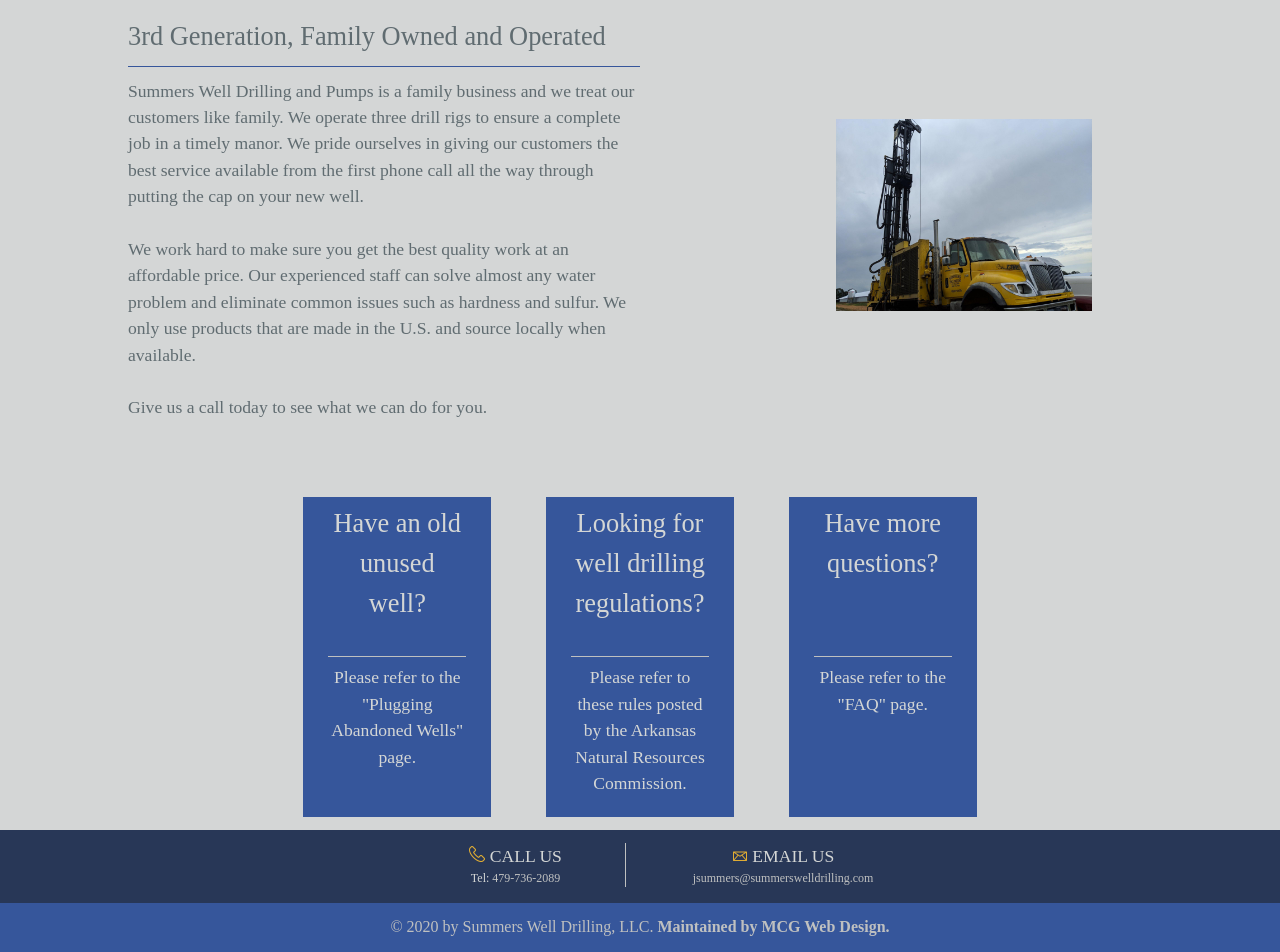
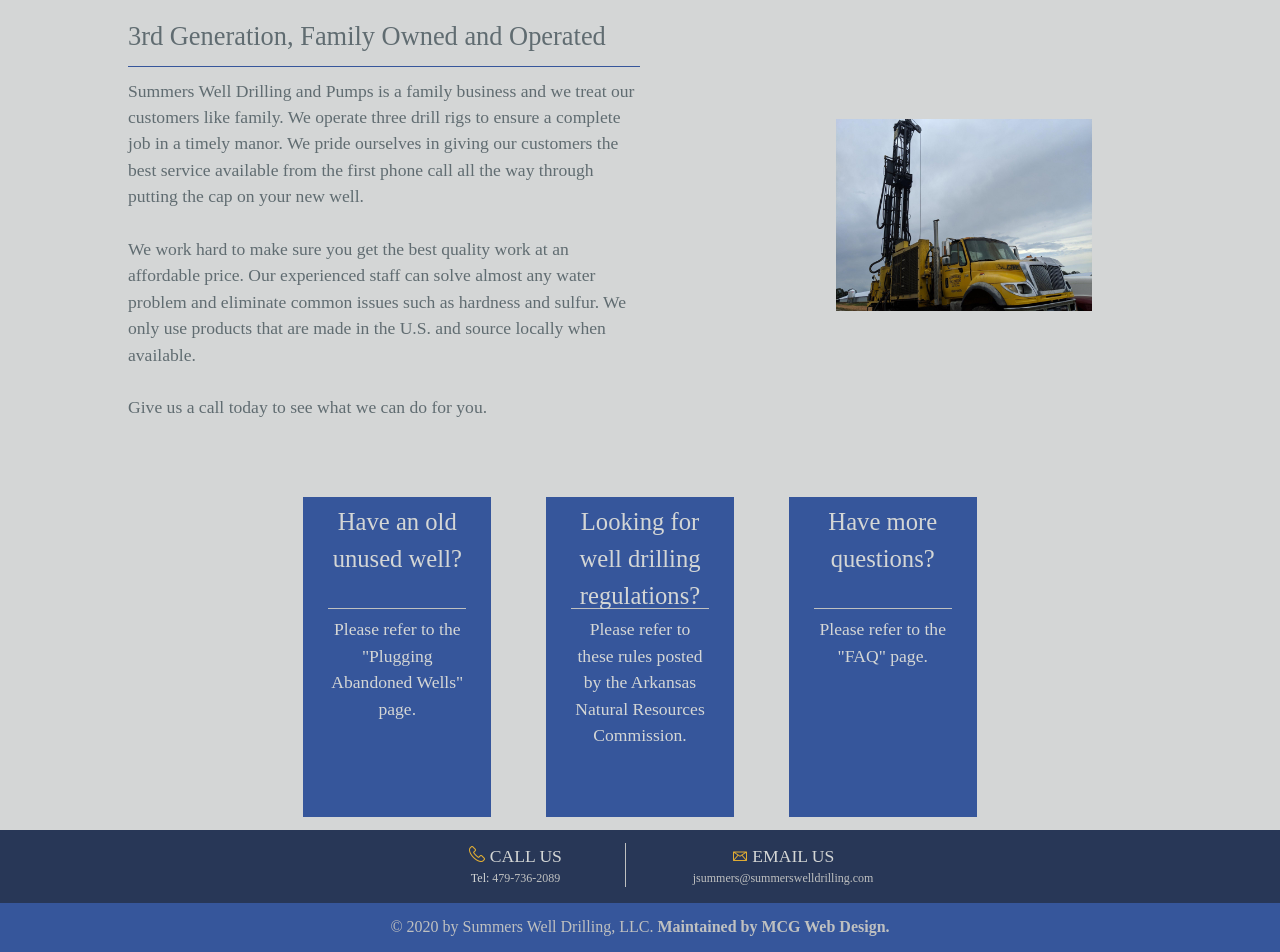
Before and after one commit to jamess999888/SummersDrilling, a Jekyll site: the page built from index.md, in a window 1280 px wide. Shown: the part 804-1756 px from the top of the page. Built offline with Jekyll 4.4.1, drawn with Linux system fonts in a browser that asks for light colours; our own code applies the rules of GitHub Pages for plain Markdown files.

Commit message:
fixing font size

```diff
--- a/css/style.css
+++ b/css/style.css
@@ -1211,9 +1211,10 @@ ul.topnav li.right {
 }
 
 .bottom-block-link-header {
-    height: 10rem;
+    height: 7rem;
     padding-top: 5%;
-    border-bottom: 1px solid #BFC0C0
+    border-bottom: 1px solid #BFC0C0;
+    font-size: 1.4em;
 }
 
 
@@ -1293,5 +1294,10 @@ ul.topnav li.right {
     .bottom-block-link {
         display: block;
         width: 100%;
+        height: auto;
+        margin: 2% 0;
+    }
+    .bottom-block-link-header {
+        height: auto;
     }
 }
```
